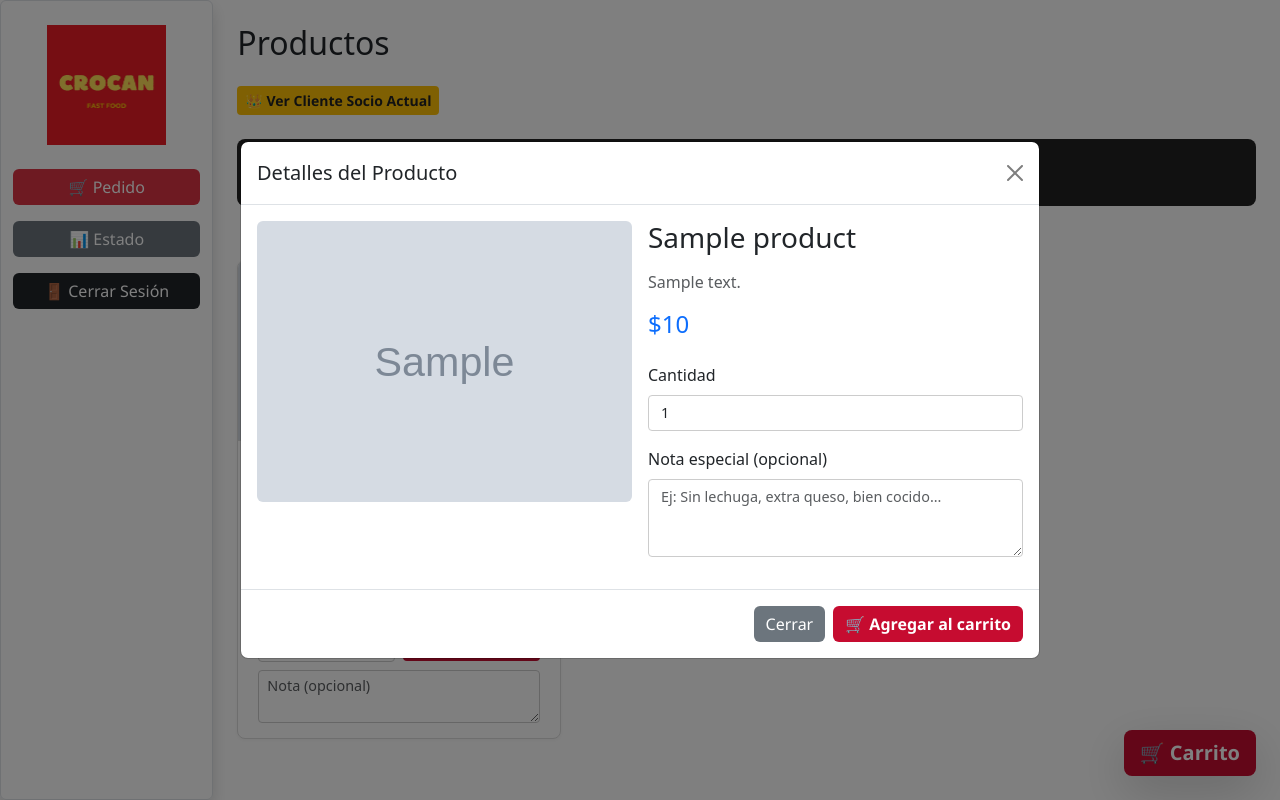
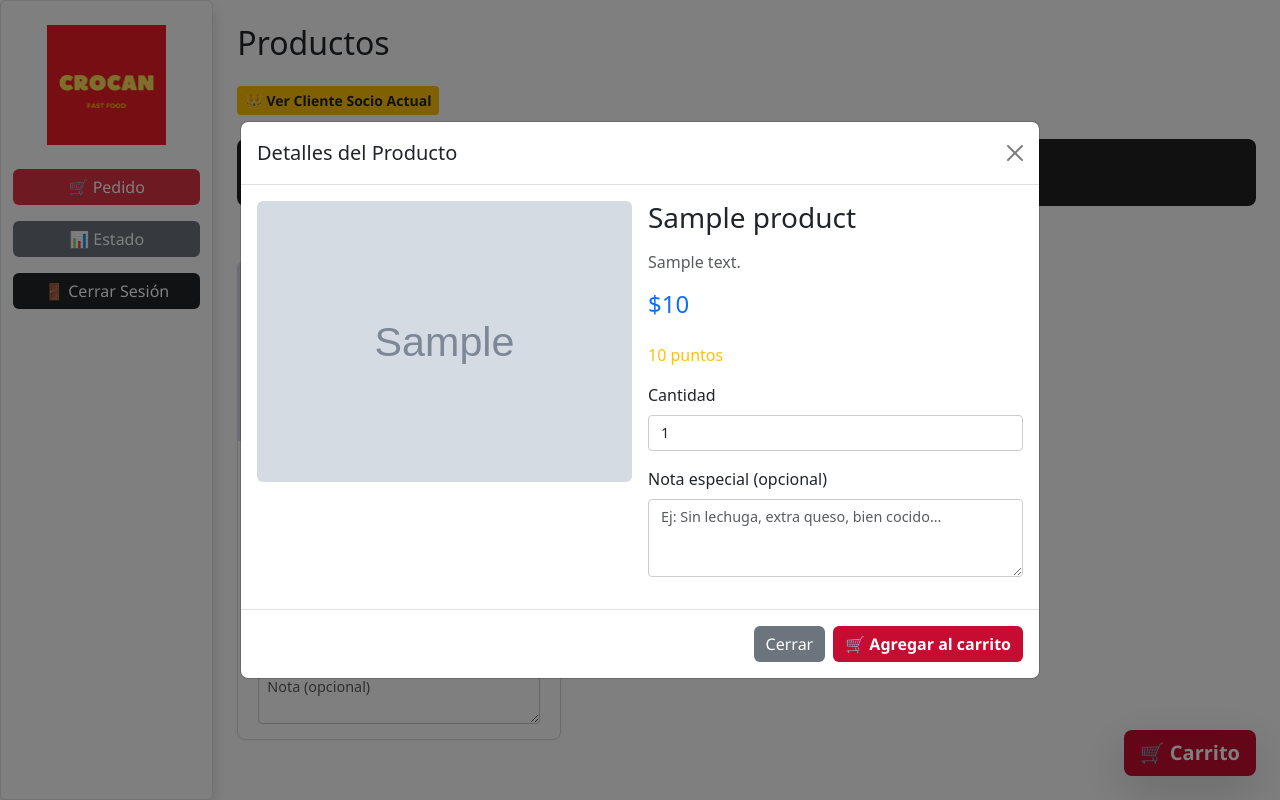
Before and after one commit to santi2025Tanque9/Sistema-Crocan, a Django app: template templates/products/product_list.html in a window 1280 px wide, after a click on "👁️ Ver detalles". Run offline with Django 4.2, Linux system fonts and the light colour scheme; the template is opened without the code that fills it: most values are stand-ins (such as "Sample title", 1, 10 or a date in 2020); grey boxes marked "Sample" are stand-in pictures.

Commit message:
Update __init__.cpython-312.pyc, admin.cpython-312.pyc, and 45 more files...

```diff
--- a/templates/cart/cart_detail.html
+++ b/templates/cart/cart_detail.html
@@ -260,8 +260,9 @@
                         <div class="col-sm-4 col-9">
                             <h3 class="cart-item-title">{{ item.product.name }}</h3>
                             <p class="mb-1 text-muted">Precio: <span class="cart-item-price">${{ item.price }}</span></p>
+                            <p class="mb-1 text-muted">Puntos: <span class="">{{ item.product.points }}</span></p>
                             {% if item.note %}
-                            <p class="mb-0"><small class="text-info"><strong>Nota:</strong> {{ item.note }}</small></p>
+                            <p class="mb-0"><small ><strong>Nota:</strong> {{ item.note }}</small></p>
                             {% else %}
                             <p class="mb-0"><small class="text-muted">Sin notas especiales</small></p>
                             {% endif %}
--- a/templates/products/product_list.html
+++ b/templates/products/product_list.html
@@ -3,6 +3,7 @@
 
 {% block content %}
 <style>
+
 
     :root {
         --primary-red: #c60c30;
@@ -61,13 +62,13 @@
         text-decoration: none;
     }
 
-    /* Product Cards */
+    /* Product Cards - FIXED HEIGHTS */
     .product-card {
         border: 1px solid #ddd;
         border-radius: var(--border-radius);
         overflow: hidden;
         transition: transform var(--transition-speed), box-shadow var(--transition-speed);
-        height: 100%;
+        height: 480px; /* Altura fija para todas las tarjetas */
         background-color: white;
         display: flex;
         flex-direction: column;
@@ -96,6 +97,7 @@
         flex-grow: 1;
         display: flex;
         flex-direction: column;
+        height: calc(100% - 180px); /* Calcula la altura restante después de la imagen */
     }
 
     .product-title {
@@ -111,7 +113,14 @@
         font-size: 0.9rem;
         color: #555;
         margin-bottom: 12px;
-        min-height: 48px; /* To keep cards uniform height */
+        /* Limitar el texto a 3 líneas con puntos suspensivos */
+        display: -webkit-box;
+        -webkit-line-clamp: 3;
+        -webkit-box-orient: vertical;
+        overflow: hidden;
+        text-overflow: ellipsis;
+        line-height: 1.4;
+        max-height: 4.2em; /* 3 líneas * 1.4 line-height */
     }
 
     .product-price {
@@ -119,6 +128,12 @@
         font-weight: 700;
         font-size: 1.25rem;
         margin-bottom: 12px;
+        flex-shrink: 0;
+    }
+
+    .card-actions {
+        margin-top: auto; /* Empuja este contenedor hacia la parte inferior */
+        flex-shrink: 0;
     }
 
     /* Buttons */
@@ -209,6 +224,15 @@
         .category-btn {
             flex-shrink: 0;
         }
+
+        .product-card {
+            height: auto; /* En móviles, permitir altura flexible */
+            min-height: 450px;
+        }
+
+        .card-body {
+            height: auto;
+        }
     }
 </style>
 
@@ -242,7 +266,15 @@
     <div class="row g-4">
     {% for product in products %}
     <article class="col-md-4 d-flex align-items-stretch" aria-label="Producto {{ product.name }}">
-            <div class="product-card">
+        <div class="product-card position-relative">
+            <!-- Badge de puntos -->
+            <div class="position-absolute top-0 end-0 m-2">
+                <span class="badge bg-warning text-dark fs-6 p-2 shadow-sm">
+                    <i class="fas fa-star me-1"></i>
+                    {{ product.points|default:"0" }} pts
+                </span>
+            </div>
+
             {% if product.image %}
             <img src="{{ product.image.url }}" class="product-image" alt="{{ product.name }}">
             {% else %}
@@ -251,22 +283,31 @@
 
             <div class="card-body d-flex flex-column">
                 <h3 class="product-title">{{ product.name }}</h3>
-                    <p class="card-text text-muted">{{ product.description|truncatewords:10 }}</p>
-                    <p class="product-price" aria-label="Precio">${{ product.price }}</p>
+                <p class="card-text text-muted">{{ product.description|truncatewords:15 }}</p>
 
-                    <button type="button" class="btn btn-info btn-sm mb-3"
+                <div class="d-flex justify-content-between align-items-center mb-3">
+                    <p class="product-price m-0" aria-label="Precio">${{ product.price }}</p>
+                    <small class="text-muted">
+                        <i class="fas fa-coins me-1"></i>
+                        {{ product.points|default:"0" }} puntos
+                    </small>
+                </div>
+
+                <div class="card-actions">
+                    <button type="button" class="btn btn-info btn-sm mb-3 w-100"
                             data-bs-toggle="modal"
                             data-bs-target="#productModal"
                             data-product-id="{{ product.id }}"
                             data-product-name="{{ product.name }}"
                             data-product-description="{{ product.description }}"
                             data-product-price="{{ product.price }}"
+                            data-product-points="{{ product.points|default:'0' }}"
                             data-product-image="{% if product.image %}{{ product.image.url }}{% else %}https://via.placeholder.com/150{% endif %}"
                             aria-label="Ver detalles de {{ product.name }}">
                         👁️ Ver detalles
                     </button>
 
-                    <form action="{% url 'cart:add_to_cart' product.id %}" method="post" class="mt-auto" aria-label="Formulario para añadir {{ product.name }} al carrito">
+                    <form action="{% url 'cart:add_to_cart' product.id %}" method="post" aria-label="Formulario para añadir {{ product.name }} al carrito">
                         {% csrf_token %}
                         <div class="row g-2 align-items-center">
                             <div class="col-6">
@@ -287,6 +328,7 @@
                         </div>
                         <input type="hidden" name="override_quantity" value="false">
                     </form>
+                </div>
             </div>
         </div>
     </article>
@@ -389,7 +431,10 @@ document.addEventListener('DOMContentLoaded', function() {
                             <h3 id="modalProductName" class="mb-3"></h3>
                             <p id="modalProductDescription" class="text-muted mb-3 flex-grow-1"></p>
                             <p class="h4 text-primary mb-4" id="modalProductPrice"></p>
-
+                            <p class="text-warning mb-3" id="modalProductPoints">
+    <i class="fas fa-star me-1"></i>
+    <!-- Los puntos se cargarán dinámicamente -->
+</p>
                             <div class="mb-3">
                                 <label for="modalQuantity" class="form-label">Cantidad</label>
                                 <input type="number" name="quantity" value="1" min="1"
@@ -426,11 +471,19 @@ document.addEventListener('DOMContentLoaded', function() {
         const productName = button.getAttribute('data-product-name');
         const productDescription = button.getAttribute('data-product-description');
         const productPrice = button.getAttribute('data-product-price');
+        const productPoints = button.getAttribute('data-product-points');
         const productImage = button.getAttribute('data-product-image');
 
         document.getElementById('modalProductName').textContent = productName;
         document.getElementById('modalProductDescription').textContent = productDescription;
         document.getElementById('modalProductPrice').textContent = `$${productPrice}`;
+
+        // Actualizar puntos en el modal si existe el elemento
+        const modalPoints = document.getElementById('modalProductPoints');
+        if (modalPoints) {
+            modalPoints.textContent = `${productPoints} puntos`;
+        }
+
         const modalImage = document.getElementById('modalProductImage');
         modalImage.src = productImage;
         modalImage.alt = productName;
```
Also changed, not shown: crocan/settings/base.py (+8 -4 lines), applications/cart/migrations/0001_initial.py (added), media/products/BurgerEspecial.jpg (added), media/products/BurgerEspecial_7PCybpI.jpg (added), media/products/McFiesta_6kKfhtZ_c7g26Aw.png (added), media/products/McFiesta_A4K3yie_XyWhIAH.png (added), media/products/McFiesta_bp6ZIJB_z4C58vx.png (added), media/products/McFiesta_g7rvQOx.png (added), media/products/McFiesta_jkKAKxb.png (added), media/products/alitas.jpg (added), media/products/aros.jpg (added), media/products/burger360.jpg (added), media/products/burgerClasica.jpg (added), media/products/burgerCrispy.jpg (added), 4 more files. Lines whose indentation alone changed are shown as unchanged.
